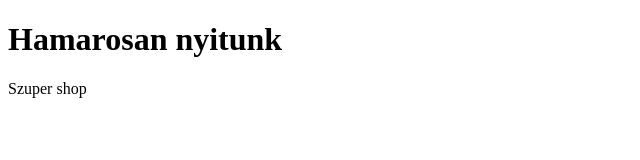
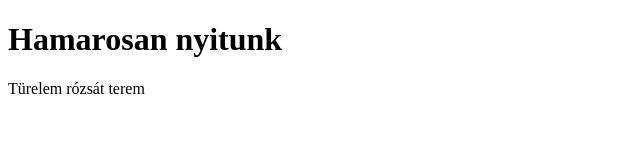
Before and after one commit to Winner89/webshop, a plain HTML site: page index.html in a window 1280 px wide. Shown: the full height of the page, 0-640 px from the left. Drawn offline with Linux system fonts and the light colour scheme.

Commit message:
Update index.html

```diff
--- a/index.html
+++ b/index.html
@@ -6,7 +6,7 @@
 <body>
 
 <h1>Hamarosan nyitunk</h1>
-<p>Szuper shop </p>
+<p>Türelem rózsát terem </p>
 
 </body>
 </html>
```
